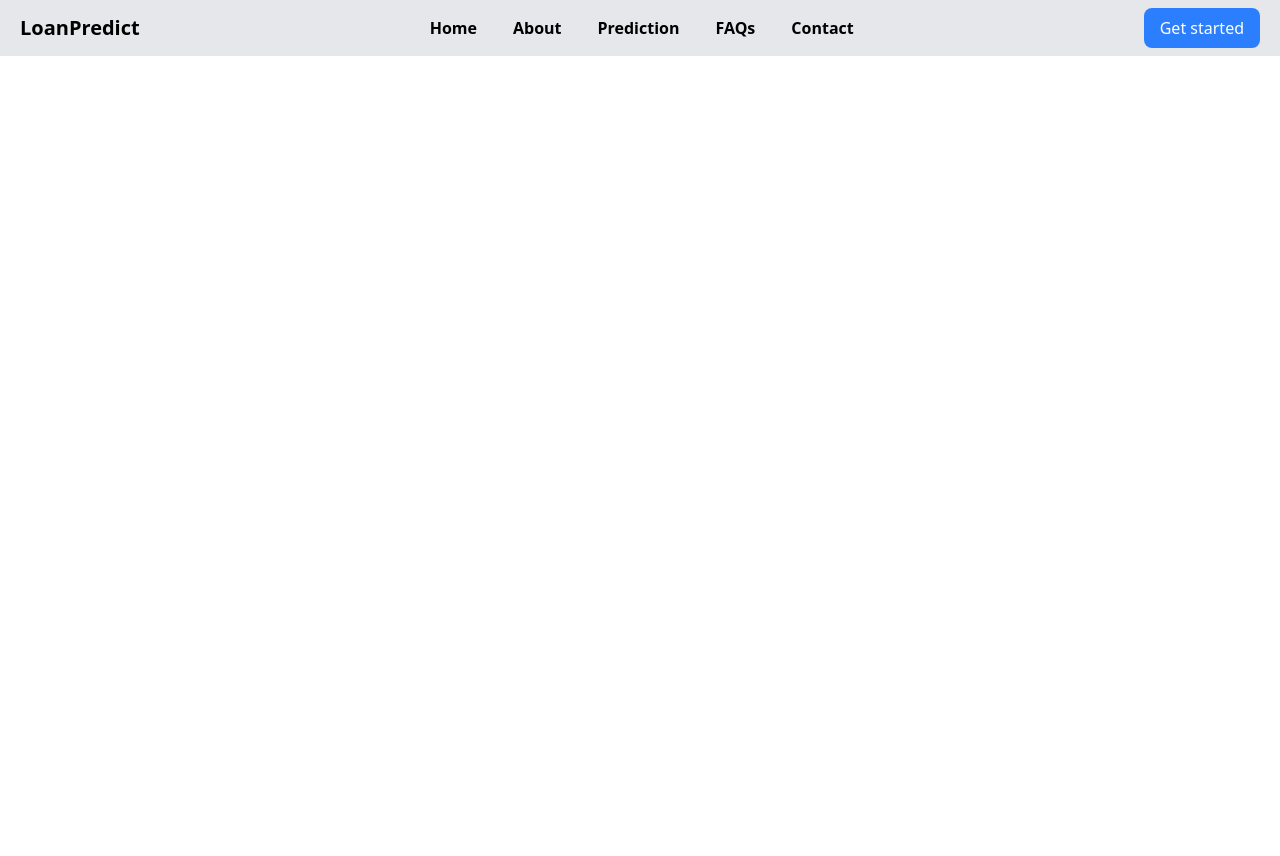
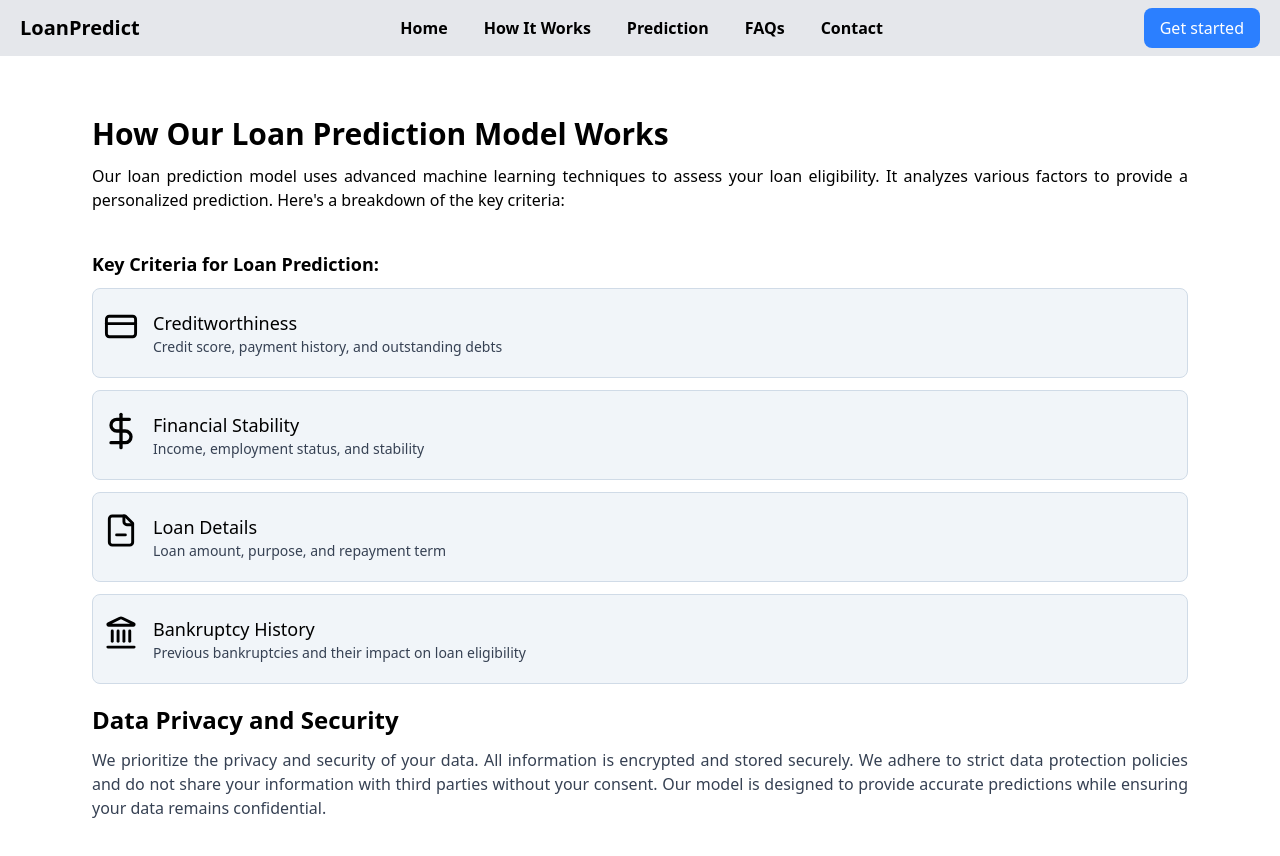
Before and after one commit to saksham-jais/Loan_Prediction_Model, a React (Vite) app in the folder loan_application_frontend/: page /working in a window 1280 px wide. Shown: the top 856 px of the page. Before the commit the page ends 800 px from the top, so only its background shows below. Built offline with nearby package versions, Linux system fonts and the light colour scheme.

Commit message:
removing about us page and in place of adding how it works page .

```diff
--- /dev/null
+++ b/loan_application_frontend/components/HowItWorks.jsx
@@ -0,0 +1,55 @@
+import React from 'react'
+import { Link } from 'react-router-dom';
+const working = () => {
+  return (
+    <div className="  px-5 lg:py-10 py-5 max-w-6xl mx-auto text-black">
+      <div className=" leading-relaxed flex flex-col gap-3 lg:px-2 px-2 lg:py-5 py-0">
+        <h1 className='lg:text-3xl text-lg font-bold'>How Our Loan Prediction Model Works</h1>
+        <h1 className='text-base text-justify '>Our loan prediction model uses advanced machine learning techniques to assess your loan eligibility. It analyzes various factors to provide a personalized prediction. Here's a breakdown of the key criteria:</h1>
+      </div>
+      <div className=" flex flex-col gap-3 mt-5 lg:px-2 px-4 lg:py-0 py-0">
+        <h1 className='text-lg font-semibold leading-6'>Key Criteria for Loan Prediction:</h1>
+        <div className=" flex rounded-lg border border-[#d0dbe7] bg-slate-100 gap-3 lg:px-2 px-3 lg:py-5 py-2">
+          <svg xmlns="http://www.w3.org/2000/svg" width="40" height="35" viewBox="0 0 24 24" fill="none" stroke="currentColor" stroke-width="2" stroke-linecap="round" stroke-linejoin="round" class="lucide lucide-credit-card-icon lucide-credit-card "><rect width="20" height="14" x="2" y="5" rx="2" /><line x1="2" x2="22" y1="10" y2="10" /></svg>
+          <div className="flex flex-col">
+            <h1 className='text-lg font-medium '>Creditworthiness</h1>
+            <h2 className="text-sm text-justify  text-gray-700">Credit score, payment history, and outstanding debts</h2>
+          </div>
+        </div>
+
+        <div className=" flex rounded-lg border border-[#d0dbe7] bg-slate-100 gap-3 lg:px-2 px-3 lg:py-5 py-2">
+          <svg xmlns="http://www.w3.org/2000/svg" width="40" height="40" viewBox="0 0 24 24" fill="none" stroke="currentColor" stroke-width="2" stroke-linecap="round" stroke-linejoin="round" class="lucide lucide-dollar-sign-icon lucide-dollar-sign"><line x1="12" x2="12" y1="2" y2="22" /><path d="M17 5H9.5a3.5 3.5 0 0 0 0 7h5a3.5 3.5 0 0 1 0 7H6" /></svg>
+          <div className="flex flex-col">
+            <h1 className='text-lg font-medium '>Financial Stability</h1>
+            <h2 className="text-sm text-justify  text-gray-700">Income, employment status, and stability</h2>
+          </div>
+        </div>
+
+        <div className=" flex rounded-lg border border-[#d0dbe7] bg-slate-100 gap-3 lg:px-2 px-3 lg:py-5 py-2">
+          <svg xmlns="http://www.w3.org/2000/svg" width="40" height="35" viewBox="0 0 24 24" fill="none" stroke="currentColor" stroke-width="2" stroke-linecap="round" stroke-linejoin="round" class="lucide lucide-file-minus-icon lucide-file-minus"><path d="M15 2H6a2 2 0 0 0-2 2v16a2 2 0 0 0 2 2h12a2 2 0 0 0 2-2V7Z" /><path d="M14 2v4a2 2 0 0 0 2 2h4" /><path d="M9 15h6" /></svg>
+          <div className="flex flex-col">
+            <h1 className='text-lg font-medium '>Loan Details</h1>
+            <h2 className="text-sm text-justify  text-gray-700">Loan amount, purpose, and repayment term</h2>
+          </div>
+        </div>
+
+        <div className=" flex rounded-lg border border-[#d0dbe7] bg-slate-100 gap-3 lg:px-2 px-3 lg:py-5 py-2">
+          <svg xmlns="http://www.w3.org/2000/svg" width="40" height="35" viewBox="0 0 24 24" fill="none" stroke="currentColor" stroke-width="2" stroke-linecap="round" stroke-linejoin="round" class="lucide lucide-landmark-icon lucide-landmark"><path d="M10 18v-7"/><path d="M11.12 2.198a2 2 0 0 1 1.76.006l7.866 3.847c.476.233.31.949-.22.949H3.474c-.53 0-.695-.716-.22-.949z"/><path d="M14 18v-7"/><path d="M18 18v-7"/><path d="M3 22h18"/><path d="M6 18v-7"/></svg>
+          <div className="flex flex-col">
+            <h1 className='text-lg font-medium '>Bankruptcy History</h1>
+            <h2 className="text-sm text-justify  text-gray-700">Previous bankruptcies and their impact on loan eligibility </h2>
+          </div>
+        </div>
+      </div>
+
+      <div className=" flex flex-col gap-3 lg:mt-0 mt-7 lg:px-2 px-4 lg:py-5 py-1">
+        <h1 className="text-2xl font-semibold">
+          Data Privacy and Security
+        </h1>
+        <h2 className="text-base  text-gray-700 text-justify  ">We prioritize the privacy and security of your data. All information is encrypted and stored securely. We adhere to strict data protection policies and do not share your information with third parties without your consent. Our model is designed to provide accurate predictions while ensuring your data remains confidential.</h2>
+      </div>
+    </div>
+  )
+}
+
+export default working
--- a/loan_application_frontend/components/about.jsx
+++ /dev/null
@@ -1,11 +0,0 @@
-import React from 'react'
-
-const about = () => {
-  return (
-    <div className="bg-gary-200">
-      <h1 className="text-2xl font-bold text-center py-5">About Us</h1>
-    </div>
-  )
-}
-
-export default about
--- a/loan_application_frontend/src/App.jsx
+++ b/loan_application_frontend/src/App.jsx
@@ -1,7 +1,7 @@
 import React, { useState } from 'react';
 import Home from '../components/home';
 import Contact from '../components/contact';
-import About from '../components/about';
+import Working from '../components/HowItWorks';
 import Faq from '../components/faq';
 import  Prediction from '../components/prediction';
 import { Routes, Route, Link } from 'react-router-dom';
@@ -27,7 +27,7 @@ const App = () => {
           <Link className='hover:text-emerald-800 transition duration-300 hover:underline hidden sm:block'  to="/">Home</Link>
         </li>
         <li>
-          <Link className='hidden sm:block hover:text-emerald-800 transition duration-300 hover:underline' to="/about">About</Link>
+          <Link className='hidden sm:block hover:text-emerald-800 transition duration-300 hover:underline' to="/working">How It Works</Link>
         </li>
         <li>
           <Link className='hidden sm:block hover:text-emerald-800 transition duration-300 hover:underline' to="/prediction">Prediction</Link>
@@ -82,10 +82,10 @@ const App = () => {
           <li>
             <Link
               className="flex px-5 py-3 text-black font-semibold hover:bg-emerald-100 hover:text-emerald-800 transition-colors"
-              to="/about"
+              to="/working"
               onClick={() => setIsMobileMenuOpen(false)}
             >
-              About
+              How It Works
             </Link>
           </li>
           <li>
@@ -131,7 +131,7 @@ const App = () => {
 
     <Routes>
         <Route path="/" element={<Home/>}/>
-        <Route path="/about" element={<About/>}/>
+        <Route path="/working" element={<Working/>}/>
         <Route path="/prediction" element={<Prediction/>}/>
         <Route path="/faq" element={<Faq/>}/>
         <Route path="/contact" element={<Contact/>}/>
```
